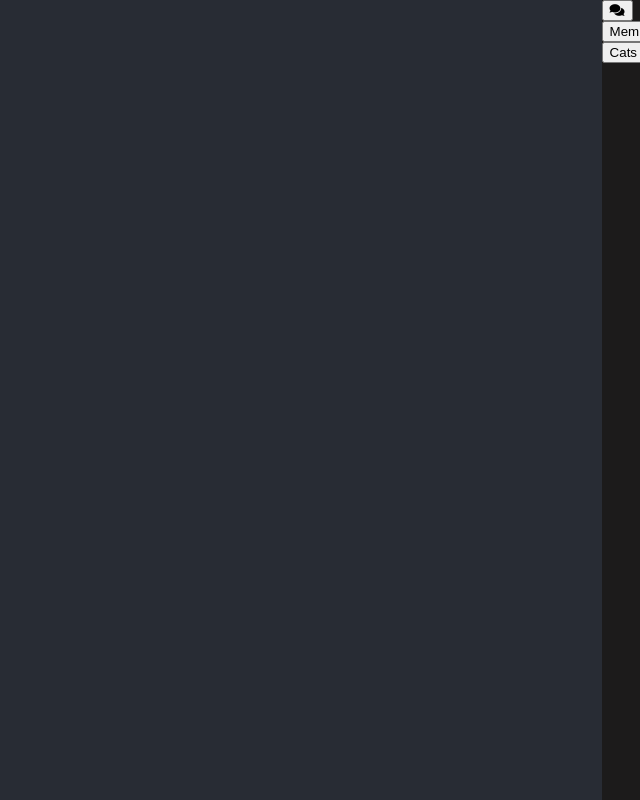
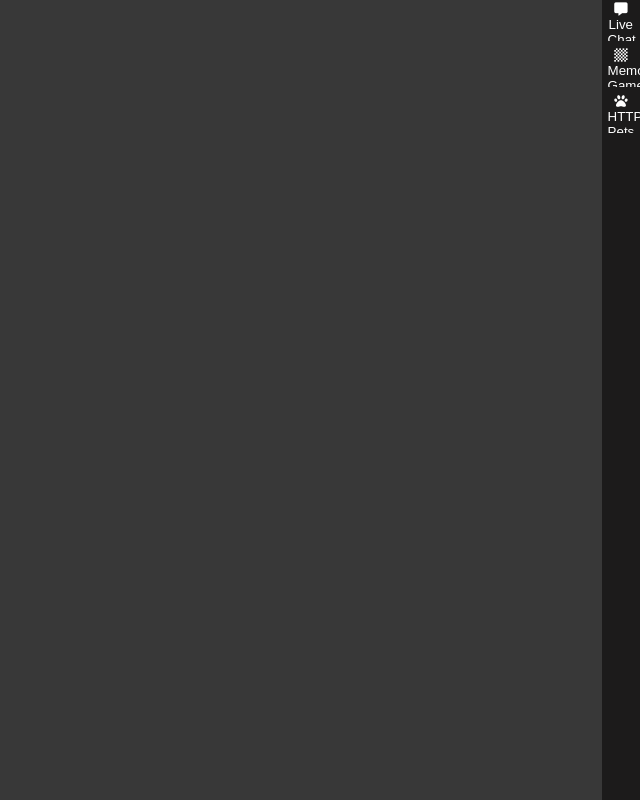
Before and after one commit to cristianmtb/1dv525_Assignment_3, a React (Create React App) app in the folder pwd/: page / in a window 1280 px wide. Shown: the whole page, without its empty margins (640-1280 px from the left). Built offline with nearby package versions, Linux system fonts and the light colour scheme.

Commit message:
Style improvements & bug fixes

```diff
--- a/pwd/public/index.html
+++ b/pwd/public/index.html
@@ -12,7 +12,6 @@
     <link rel="apple-touch-icon" href="logo192.png" />
     <link rel="manifest" href="%PUBLIC_URL%/manifest.json" />
     <link rel="stylesheet" href="https://cdnjs.cloudflare.com/ajax/libs/font-awesome/5.11.2/css/all.css">
-
     <title>PW Desktop</title>
   </head>
   <body>
--- a/pwd/src/apps/App.css
+++ b/pwd/src/apps/App.css
@@ -2,7 +2,7 @@
     min-height:40vh;
     min-width:20vw;
     background-color: antiquewhite;
-    border: 2px solid rgb(39, 39, 39);
+    border: 2px solid #1c1b1b;
     overflow:hidden;
  }
 .TitleBar{
@@ -13,7 +13,7 @@
     flex-direction: row;
     align-items: flex-start;
     justify-content: flex-start;
-    background:rgb(39, 39, 39);
+    background:#1c1b1b;
 }
 
 .Content{
--- a/pwd/src/apps/liveChat/LiveChat.css
+++ b/pwd/src/apps/liveChat/LiveChat.css
@@ -6,6 +6,7 @@
     min-height:30vh;
     max-height:30vh;
     overflow-y: scroll;
+    background-color: rgb(60 , 60, 60);
 }
 
 .message{
@@ -21,6 +22,7 @@
     flex-direction: row;
     align-items: flex-end;
     justify-content: flex-end;
+    font-size: calc(2px + 1vmin);
 }
 .message-body{
     color:white;
@@ -29,7 +31,7 @@
     hyphens: auto;
 }
 
-.send-form{
+.send-div{
     height:7vh;
     width:20vw;
     display:flex;
@@ -38,7 +40,18 @@
     justify-content: flex-end;
 }
 
+.send-form{
+    display:flex;
+    flex-direction: row;
+    align-items: flex-end;
+    justify-content: flex-end;
+}
+
 textarea{
-    width:15vw;
+    width:14vw;
+    height:5vh;
+    resize: none;
+}
+.submit-btn{
     height:5vh;
 }
--- a/pwd/src/apps/liveChat/LiveChat.tsx
+++ b/pwd/src/apps/liveChat/LiveChat.tsx
@@ -18,6 +18,7 @@ export default class LiveChat extends React.Component {
         super(props);
         this.setUserName = this.setUserName.bind(this);
         this.sendMessage = this.sendMessage.bind(this);
+        this.cleanChat = this.cleanChat.bind(this);
     }
 
     public render() {
@@ -27,7 +28,7 @@ export default class LiveChat extends React.Component {
             return (
                 <div>
                     <MessageListView messageList={this.state.messageList}></MessageListView>
-                    <MessageSend sendCallback={this.sendMessage}></MessageSend>
+                    <MessageSend sendCallback={this.sendMessage} deleteMessages={this.cleanChat}/>
                 </div>
             );
         }
@@ -54,4 +55,11 @@ export default class LiveChat extends React.Component {
         this.getUserName();
     }
 
+    private cleanChat(){
+        this.chat.cleanChat();
+        this.setState ({
+            messageList:this.chat.getMessageList(),
+        })
+    }
+
 }
--- a/pwd/src/apps/liveChat/LiveChatLogic.ts
+++ b/pwd/src/apps/liveChat/LiveChatLogic.ts
@@ -12,7 +12,6 @@ export default class LiveChatLogic {
         this.receiveCallback = receiveCallback;
         this.username = this.loadUserName();
         this.socket.addEventListener("message", (event) => this.receive(event));
-        this.messageList.push(new Message("test", "test"));
     }
 
     public send(message: string) {
@@ -55,4 +54,8 @@ export default class LiveChatLogic {
     private saveUserName(username: string) {
         window.localStorage.setItem("username", JSON.stringify(username));
     }
+
+    public cleanChat(){
+        this.messageList = new Array<Message>();
+    }
 }
--- a/pwd/src/apps/liveChat/components/MessageSend.tsx
+++ b/pwd/src/apps/liveChat/components/MessageSend.tsx
@@ -2,6 +2,7 @@ import React from "react";
 
 interface IProps {
     sendCallback: any;
+    deleteMessages: any
 }
 interface IState {
     message: string;
@@ -24,17 +25,24 @@ export default class MessageSend extends React.Component<IProps, IState> {
 
     public handleSubmit(event: any) {
         this.props.sendCallback(this.state.message);
+        this.setState({message:""})
         event.preventDefault();
     }
 
     public render() {
         return (
-            <form onSubmit={this.handleSubmit} >
-                <div className="send-form">
-                <textarea value={this.state.message} onChange={this.handleChange} />
-                <input type="submit" value="Submit" className="submit-btn" />
-                </div>
-            </form>
+            <div className="send-div">
+
+                <form onSubmit={this.handleSubmit} >
+                    <div className="send-form">
+                        <textarea value={this.state.message} onChange={this.handleChange} />
+                        <input type="submit" value="Send" className="submit-btn" />
+                    </div>
+                </form>
+                <button onClick={() => this.props.deleteMessages()}>
+                    <i className="far fa-trash-alt"></i>
+                </button>
+            </div>
         );
     }
 }
--- a/pwd/src/apps/memoryGame/MemoryGame.tsx
+++ b/pwd/src/apps/memoryGame/MemoryGame.tsx
@@ -31,7 +31,14 @@ export default class MemoryGame extends React.Component {
     private startScreen() {
         return (
             <div className="start-screen">
-                Press the button to start
+                <p>
+                    Memory, also known as Concentration is a card game in which all of the cards are laid face
+                    down on a surface and two cards are flipped face up over each turn. The object of the game
+                    is to turn over pairs of matching cards
+                </p>
+                <p>
+                    To start playing select a board size:
+                </p>
                 <button onClick={() => this.startGame(2, 2)}>
                     Start Game 2x2
                 </button>
@@ -58,14 +65,14 @@ export default class MemoryGame extends React.Component {
                     ))
                 }
                 <div>
-                <button onClick={() => this.restartGame()}>restart</button>
+                    <button onClick={() => this.restartGame()}>restart</button>
                 </div>
             </div>
         );
     }
 
     private brickClick(successStateCallback: any, brickNumber: number) {
-        this.timesclicked ++;
+        this.timesclicked++;
         if (this.timesclicked > 2) { successStateCallback(false); }
         if (this.previousBrick == null) {
             this.previousBrick = {
@@ -104,6 +111,8 @@ export default class MemoryGame extends React.Component {
             this.brickArray.push(num);
         }
         this.shuffle();
+        this.numberOfCorrectPairs = 0;
+        this.numberOfPairs = 0;
         this.setState({
             finished: false,
             maxCorrectPairs: tilesPerRow * nrOfRows / 2,
@@ -126,6 +135,8 @@ export default class MemoryGame extends React.Component {
 
     private restartGame() {
         this.brickArray = new Array<number>();
+        this.numberOfCorrectPairs = 0;
+        this.numberOfPairs = 0;
         this.setState({
             finished: false,
             started: false,
--- a/pwd/src/taskbar/Taskbar.css
+++ b/pwd/src/taskbar/Taskbar.css
@@ -6,7 +6,21 @@
     background-color: #1c1b1b;
     flex-direction: row;
 }
-.start-button{
+
+.appIcon{
     height:5%;
     width:100%;
+    background-color: Transparent;
+    background-repeat:no-repeat;
+    border: none;
+    cursor:pointer;
+    overflow: hidden;
+    outline:none;
+    margin-top:1px;
+    margin-bottom:5px;
+    color: white;
 }
+.appIcon:hover{
+    background-color: #333332;
+    color: #1c1b1b;
+}
--- a/pwd/src/taskbar/Taskbar.tsx
+++ b/pwd/src/taskbar/Taskbar.tsx
@@ -13,9 +13,23 @@ export default class Taskbar extends React.Component<IProps> {
     public render() {
         return(
             <div className="taskbar">
-                <button onClick={() => this.openApp(1)}><i className="fa fa-comments"/></button>
-                <button onClick={() => this.openApp(2)}>Mem</button>
-                <button onClick={() => this.openApp(3)}>Cats</button>
+                <button className="appIcon" onClick={() => this.openApp(1)}>
+                    <div>
+                        <i className="fas fa-comment-alt"/><br/>
+                        Live Chat
+                    </div>
+                </button>
+                <button className="appIcon" onClick={() => this.openApp(2)}>
+                    <div >
+                        <i className="fas fa-chess-board"></i><br/>
+                        Memory Game
+                    </div></button>
+                <button className="appIcon" onClick={() => this.openApp(3)}>
+                    <div >
+                        <i className="fas fa-paw"/><br/>
+                        HTTP Pets
+                    </div>
+                </button>
             </div>
         );
     }
--- a/pwd/src/workspace/Workspace.css
+++ b/pwd/src/workspace/Workspace.css
@@ -1,5 +1,5 @@
 .workspace {
-    background-color: #282c34;
+    background-color: #383838;
     max-height: 100%;
     max-width: 97%;
     min-height: 100%;
```
